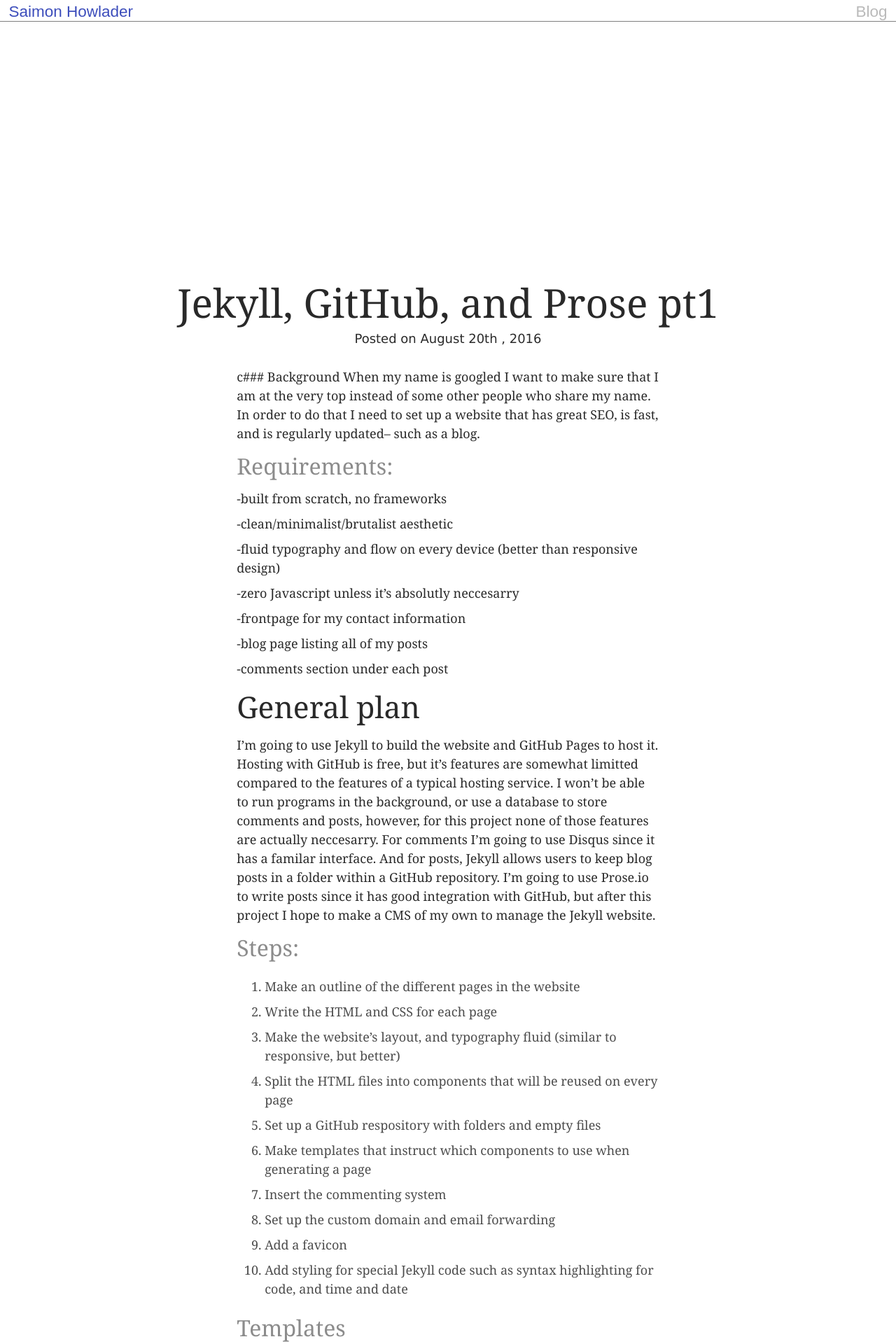
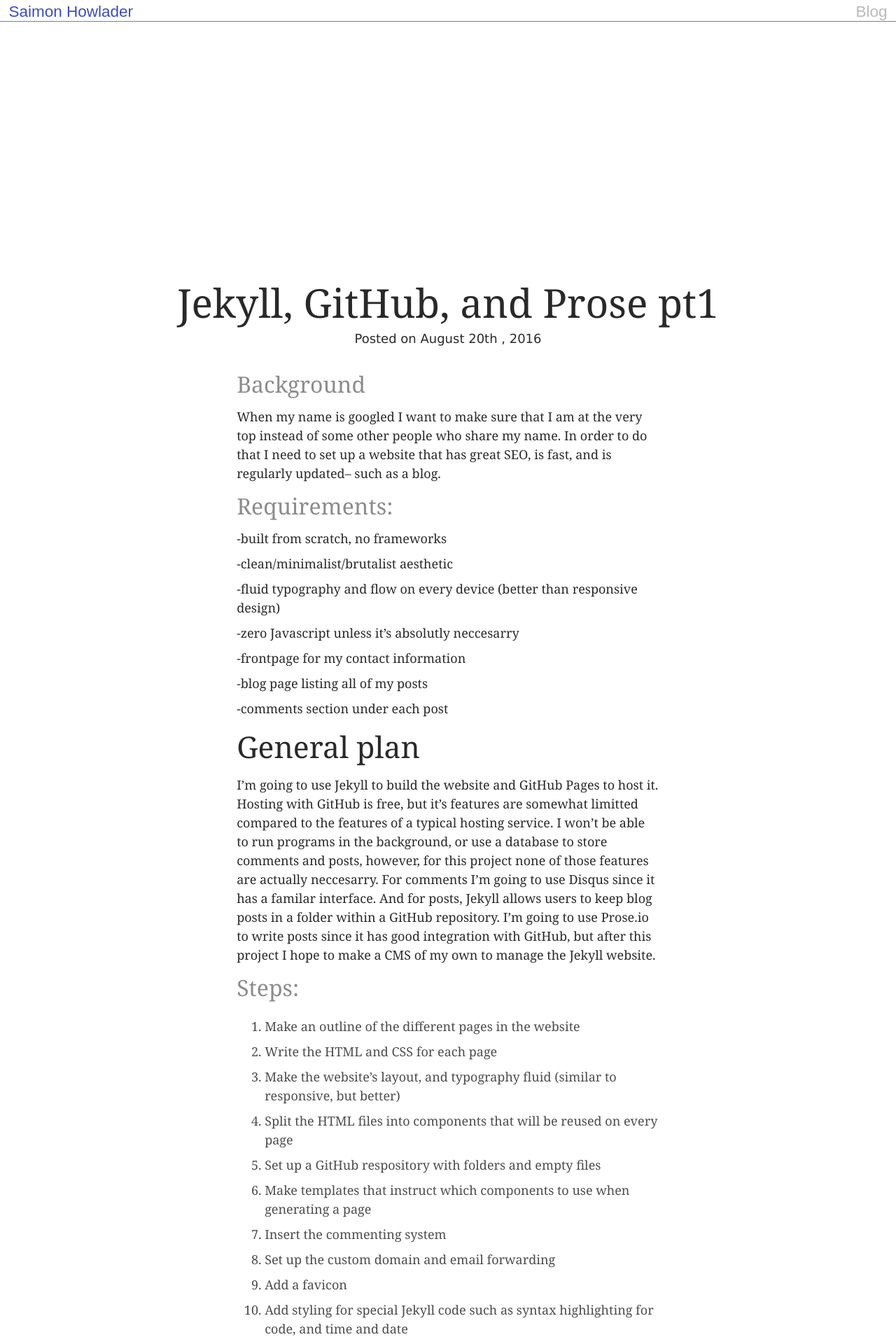
Before and after one commit to saimonhowlader/saimonhowlader.github.io, a Jekyll site: the page built from _posts/2016-06-29-Jekyll-GitHub-and-Prose-pt1.md, in a window 1280 px wide. Shown: the top 1920 px of the page at 70% size. Built offline with Jekyll 4.4.1, drawn with Linux system fonts in a browser that asks for light colours.

```diff
--- a/_posts/2016-06-29-Jekyll-GitHub-and-Prose-pt1.md
+++ b/_posts/2016-06-29-Jekyll-GitHub-and-Prose-pt1.md
@@ -10,8 +10,8 @@ excerpt: >-
 published: true
 ---
 
-c### Background
-When my name is googled I want to make sure that I am at the very top instead of some other people who share my name.   In order to do that I need to set up a website that has great SEO, is fast, and is regularly updated-- such as a blog.
+### Background
+When my name is googled I want to make sure that I am at the very top instead of some other people who share my name.  In order to do that I need to set up a website that has great SEO, is fast, and is regularly updated-- such as a blog.
 
 
 ### Requirements:
```
